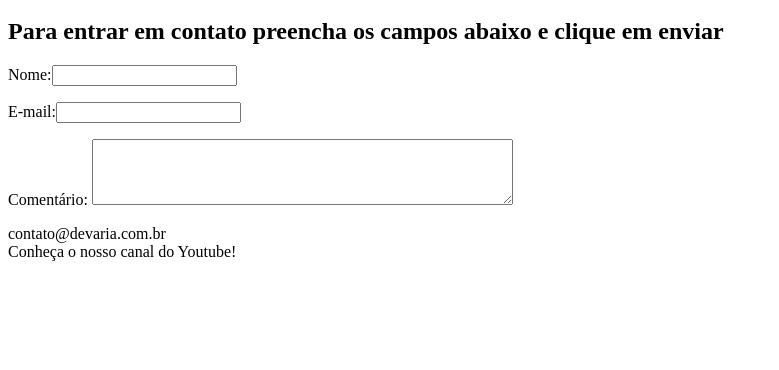
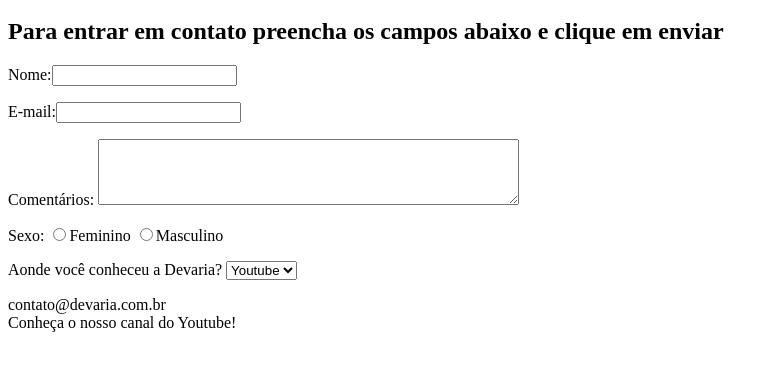
Before and after one commit to rgbbatista/Devaria-HTLM, a plain HTML site: page FaleConosco.html in a window 1280 px wide. Shown: the part 136-506 px from the top of the page, without its empty margins (0-779 px from the left). Drawn offline with Linux system fonts and the light colour scheme.

Commit message:
select página fale conosco

```diff
--- a/FaleConosco.html
+++ b/FaleConosco.html
@@ -19,14 +19,28 @@
             <h2>Para entrar em contato preencha os campos abaixo e clique em enviar</h2>
             <form action="index.html">
                 <p>
-                   <label>Nome:</label><input type="text" name="Nome" maxlength="70" />
+                   <label>Nome:</label><input type="text" name="Nome" maxlength="70" required="true"/>
                 </p>
                 <p>
-                   <label>E-mail:</label><input type="text" name="Email" maxlength="150" />
+                   <label>E-mail:</label><input type="text" name="Email" maxlength="150" required="true" />
                 </p>
                 <p>
-                    <label>Comentário:</label>
-                    <textarea name="Comentário" cols="50" rows="4"></textarea>
+                    <label>Comentários:</label>
+                    <textarea name="Comentários" cols="50" rows="4"></textarea>
+                </p>
+                <p>
+                    <label>Sexo:</label>
+                    <input type="radio" name="Sexo"/><label>Feminino</label>
+                    <input type="radio" name="Sexo"/><label>Masculino</label>
+                </p>
+                <p>
+                    <label>Aonde você conheceu a Devaria?</label>
+                    <select name="conheceu">
+                        <option selected>Youtube</option>
+                        <option>Amigos</option>
+                        <option>Google</option>
+                        <option>Outros</option>
+                    </select>
                 </p>
             </form>
         </main>
```
